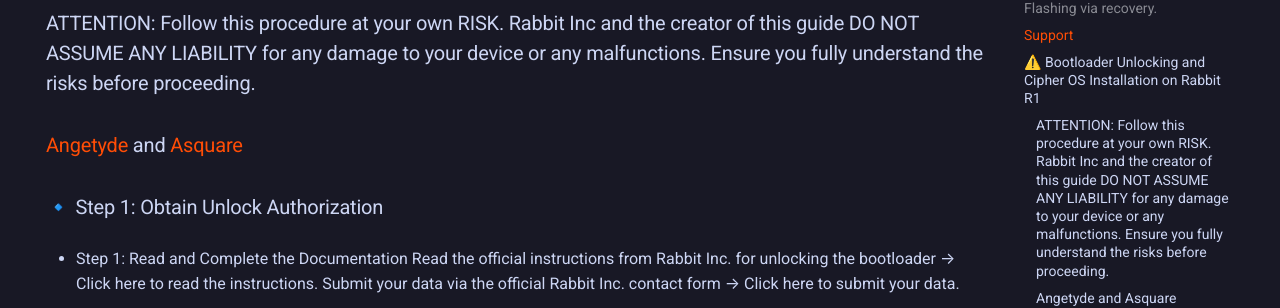
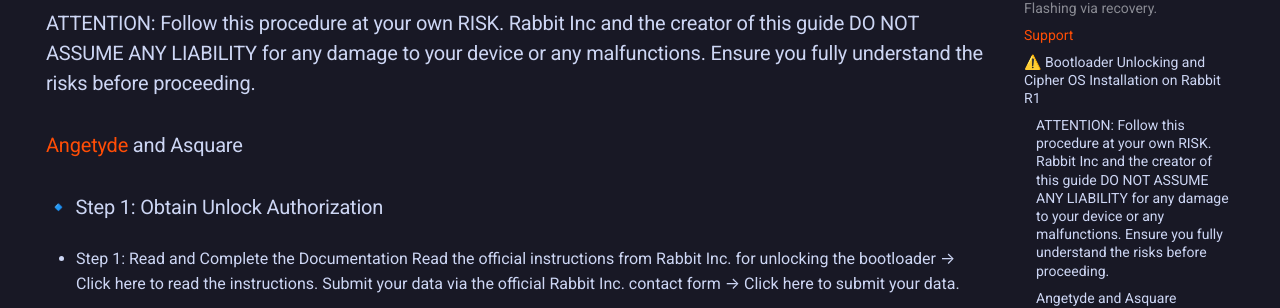
Before and after one commit to rabbit-hmi-oss/community-wiki, an MkDocs documentation site: the page built from docs/flashing.md, in a window 1280 px wide and 900 px high, scrolled down 1012 px. Shown: the part 127-435 px from the top of the window. Built offline with MkDocs 1.6.1 and Material for MkDocs 9.7.7, drawn with Linux system fonts in a browser that asks for light colours.

```diff
--- a/docs/flashing.md
+++ b/docs/flashing.md
@@ -39,7 +39,7 @@ You can get in touch with us on our official discord channel.
 
 ## ⚠️ Bootloader Unlocking and Cipher OS Installation on Rabbit R1
 ### ATTENTION: Follow this procedure at your own RISK. Rabbit Inc and the creator of this guide  DO NOT ASSUME ANY LIABILITY for any damage to your device or any malfunctions. Ensure you fully understand the risks before proceeding.
-### [Angetyde](https://github.com/atdvfegerf) and [Asquare]()
+### [Angetyde](https://github.com/atdvfegerf) and Asquare
 ### 🔹 Step 1: Obtain Unlock Authorization
 
 * Step 1: Read and Complete the Documentation
```
